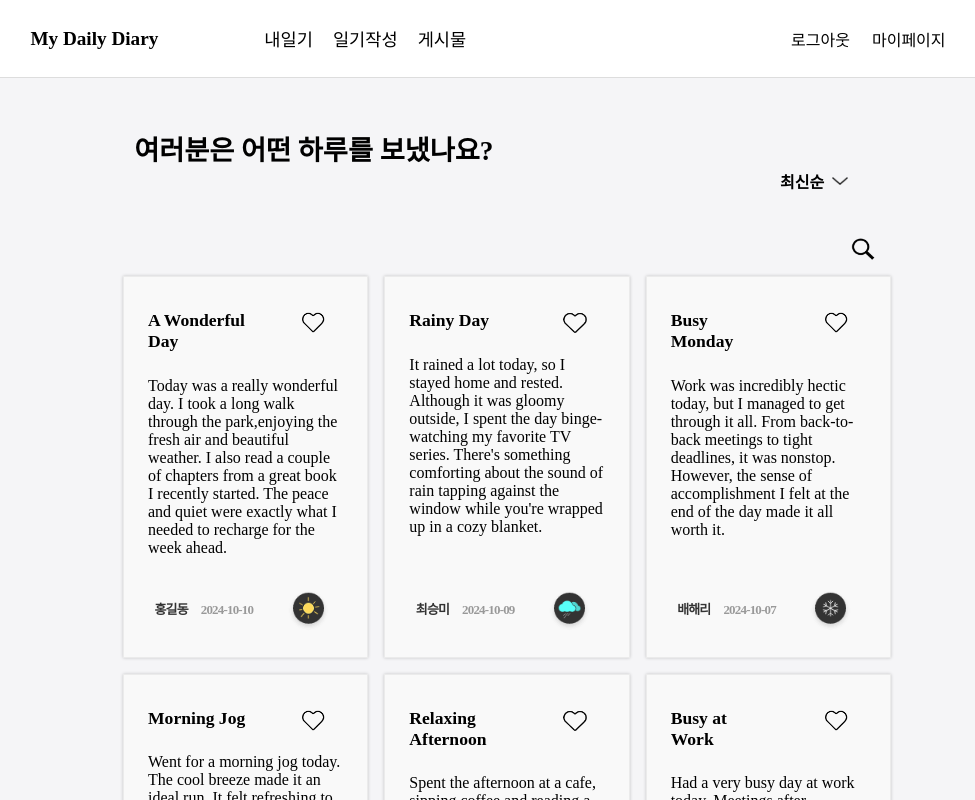
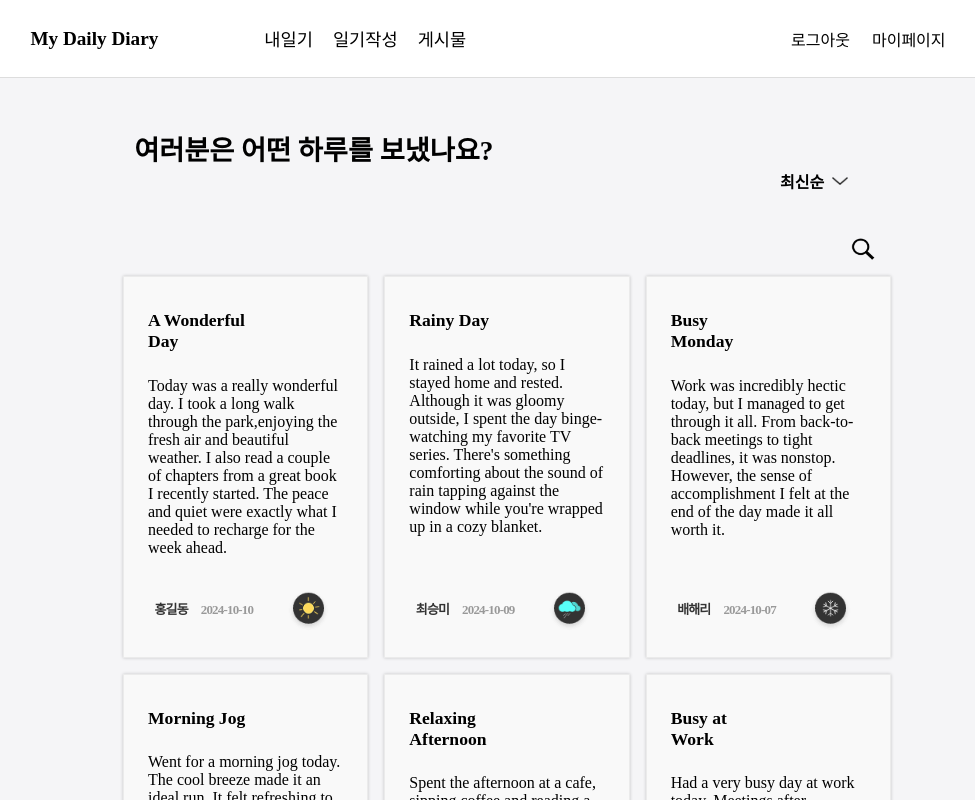
Before and after one commit to SuhyeonB/capstone_FE, a React (Create React App) app: page /board in a window 1280 px wide. Shown: the top 800 px of the page, without its empty margins (149-1124 px from the left). Built offline with nearby package versions, Linux system fonts and the light colour scheme.

Commit message:
front-end completed_2

```diff
--- a/src/pages/createDiary/Diaryboard.js
+++ b/src/pages/createDiary/Diaryboard.js
@@ -1,5 +1,5 @@
 import React, { useState } from 'react';
-import api from '../../api/interceptor';
+import { useNavigate } from 'react-router-dom';
 import dummy_post from '../../dummy/dummy_post';
 import dummy_user from '../../dummy/dummy_user';
 import "../../styles/diary.css";
@@ -9,50 +9,43 @@ import arrowDwn from '../../assets/icons/arrow_dwn.gif';
 import searchIcon from '../../assets/icons/search.png';
 
 const Diaryboard = () => {
-  const [sortOrder, setSortOrder] = useState("latest"); // 최신순, 좋아요순 정렬 순서 상태
-  const [isDropdownOpen, setIsDropdownOpen] = useState(false); // 정렬 드롭다운 열림/닫힘 상태
-  const [isSearchOpen, setIsSearchOpen] = useState(false); // 검색창 열림/닫힘 상태
-  const [searchQuery, setSearchQuery] = useState(""); // 검색어 상태
+  const [sortOrder, setSortOrder] = useState("latest");
+  const [isDropdownOpen, setIsDropdownOpen] = useState(false);
+  const [isSearchOpen, setIsSearchOpen] = useState(false);
+  const [searchQuery, setSearchQuery] = useState("");
 
-  // 유저이름 찾가
   const findUserNameById = (userId) => {
     const user = dummy_user.find(user => user.user_id === userId);
     return user ? user.name : 'Unknown User';
   };
 
-  // 게시를 목록 정렬 / 공개된 개시글 표시
   const sortedPosts = [...dummy_post]
-    .filter((diary) => diary.public === 1) // 공개된 게시글만 표시
+    .filter((diary) => diary.public === 1)
     .sort((a, b) => {
       if (sortOrder === "latest") {
-        return new Date(b.createdAt) - new Date(a.createdAt); // 최신순으로 정렬
+        return new Date(b.createdAt) - new Date(a.createdAt);
       } else {
-        return b.likes - a.likes; // 좋아요순으로 정렬
+        return b.likes - a.likes;
       }
     });
 
-  // 정렬 순서 변경 함수
   const handleSortChange = (order) => {
     setSortOrder(order);
-    setIsDropdownOpen(false); // 드롭다운 닫기
+    setIsDropdownOpen(false);
   };
 
-  // 정렬 드롭다운 열림/닫힘 토글
   const toggleDropdown = () => {
     setIsDropdownOpen(!isDropdownOpen);
   };
 
-  // 검색창 열림/닫힘 토글
   const toggleSearch = () => {
     setIsSearchOpen(!isSearchOpen);
   };
 
-  // 검색어 변경 시 검색어 상태 업데이트
   const handleSearchChange = (e) => {
     setSearchQuery(e.target.value);
   };
 
-  // 검색어에 따라 게시글 필터링
   const filteredPosts = sortedPosts.filter((diary) =>
     diary.title.includes(searchQuery) || diary.content.includes(searchQuery)
   );
@@ -61,10 +54,7 @@ const Diaryboard = () => {
     <div className="diary-board">
       <h1 className='board-title'>여러분은 어떤 하루를 보냈나요?</h1>
 
-      {/* 검색 및 정렬 컨테이너 */}
       <div className="search-sort-container">
-
-        {/* 검색 아이콘 */}
         <img
           src={searchIcon}
           alt="Search Icon"
@@ -72,7 +62,6 @@ const Diaryboard = () => {
           onClick={toggleSearch}
         />
 
-        {/* 검색창 */}
         {isSearchOpen && (
           <input
             type="text"
@@ -83,7 +72,6 @@ const Diaryboard = () => {
           />
         )}
 
-        {/* 정렬 드롭다운 */}
         <div className="sort-dropdown">
           <div className="dropdown">
             <button className="dropbtn" onClick={toggleDropdown}>
@@ -95,7 +83,6 @@ const Diaryboard = () => {
               />
             </button>
 
-            {/* 드롭다운 메뉴 항목 */}
             {isDropdownOpen && (
               <div className="dropdown-content">
                 <div
@@ -116,11 +103,11 @@ const Diaryboard = () => {
         </div>
       </div>
 
-      {/* 게시글 목록 */}
       <div className="diary-list">
         {filteredPosts.map((diary) => (
           <DiaryEntry
             key={diary.post_id}
+            postId={diary.post_id}
             title={diary.title}
             content={diary.content}
             userId={diary.user_id}
@@ -135,42 +122,25 @@ const Diaryboard = () => {
   );
 };
 
-// 게시글 항목 컴포넌트
-const DiaryEntry = ({ title, content, userId, createdAt, weather, imageUrl, findUserNameById }) => {
-  const [liked, setLiked] = useState(false);   // 좋아요 버튼 상태
+const DiaryEntry = ({ postId, title, content, userId, createdAt, weather, imageUrl, findUserNameById }) => {
+  const navigate = useNavigate();
 
-  // 좋아요 버튼 클릭 시 상태 변경 및 서버로 좋아요 상태 전송
-  const toggleLike = async () => {
-    setLiked(!liked);
-    try {
-      const response = await api.post('/api/like', { postId: userId, liked: !liked }); // 좋아요 상태를 서버에 업데이트하는 요청
-      console.log(response.data.message); // 서버의 응답 메시지 출력
-    } catch (error) {
-      console.error("Failed to update like status:", error);
-    }
+  // 게시물 클릭 시 DiaryDetail로 이동하며 상태 전달
+  const goToDetailPage = () => {
+    navigate(`/diary/${postId}`, { state: { fromDiaryboard: true } });
   };
 
   return (
-    <div className="diary-entry">
-      {/* 좋아요 버튼 */}
-      <span
-        className={`like-button ${liked ? 'liked' : ''}`}
-        onClick={toggleLike}
-      />
-      {/* 이미지가 있는 경우 이미지 표시 */}
+    <div className="diary-entry" onClick={goToDetailPage}>
       {imageUrl && (
         <div className="diary-image">
           <img src={imageUrl} alt="Diary entry" />
         </div>
       )}
-      {/* 제목 */}
       <div className="diary-header">
         <h2>{title}</h2>
       </div>
-      {/* 내용 */}
       <p>{content}</p>
-
-      {/* 게시글 메타 정보 */}
       <div className="diary-meta">
         <span className='user-name'>{findUserNameById(userId)}</span>
         <span className='createdAt'>{createdAt}</span>
--- a/src/pages/createDiary/MyDiaryboard.js
+++ b/src/pages/createDiary/MyDiaryboard.js
@@ -1,4 +1,4 @@
-import React, { useState, useEffect } from 'react';
+import React, { useState } from 'react';
 import DatePicker from 'react-datepicker';
 import 'react-datepicker/dist/react-datepicker.css';
 import { useNavigate } from 'react-router-dom';
@@ -7,51 +7,33 @@ import dummy_post from '../../dummy/dummy_post';
 import dummy_user from '../../dummy/dummy_user';
 import "../../styles/diary.css";
 
-const currentUserId = 101; // 현재 사용자 ID
+const currentUserId = 101;
 
 const MyDiaryboard = () => {
   const [dateRange, setDateRange] = useState([null, null]);
   const [startDate, endDate] = dateRange;
   const [dateFilterOpen, setDateFilterOpen] = useState(false);
-  const [likes, setLikes] = useState({});
   const [selectedDate, setSelectedDate] = useState(null); // 요약할 날짜 선택
   const [showModal, setShowModal] = useState(false); // 모달 창 상태
   const [summaryResult, setSummaryResult] = useState(null); // 요약 결과 상태
   const navigate = useNavigate();
 
-  // 현재 사용자 정보 가져오기
   const currentUser = dummy_user.find(user => user.user_id === currentUserId);
   const currentUserName = currentUser ? currentUser.name : '알 수 없는 사용자';
 
-  // 좋아요 수를 서버에서 가져오는 함수
-  useEffect(() => {
-    const fetchLikes = async () => {
-      try {
-        const response = await api.get('/api/likes'); // 모든 게시글의 좋아요 수 가져오기
-        setLikes(response.data); // 서버에서 받은 좋아요 데이터를 상태에 저장
-      } catch (error) {
-        console.error("Failed to fetch likes:", error);
-      }
-    };
-    fetchLikes();
-  }, []);
-
-  // 현재 사용자의 일기 목록 필터링 및 정렬
   const currentUserDiaries = dummy_post
     .filter(diary => diary.user_id === currentUserId) // 현재 사용자의 일기만 필터링
     .filter(diary => {
-      if (!startDate || !endDate) return true; // 날짜가 선택되지 않으면 필터링하지 않음
+      if (!startDate || !endDate) return true;
       const diaryDate = new Date(diary.createdAt);
       return diaryDate >= startDate && diaryDate <= endDate;
     })
     .sort((a, b) => new Date(b.createdAt) - new Date(a.createdAt)); // 최신순 정렬
 
-  // 특정 일기 항목 클릭 시 상세 페이지로 이동하는 함수
   const handleEntryClick = (postId) => {
     navigate(`/diary/${postId}`);
   };
 
-  // 날짜 필터 토글
   const handleDateFilterToggle = () => {
     setDateFilterOpen(!dateFilterOpen);
     if (dateFilterOpen) {
@@ -59,10 +41,8 @@ const MyDiaryboard = () => {
     }
   };
 
-  // 특정 날짜의 일기를 요약 요청하는 함수
   const handleSummarizeDailyDiary = async (dailyDiaries) => {
     try {
-      // dailyDiaries 배열에서 필요한 정보를 추출하여 JSON 형태로 변환
       const diaryData = {
         diaries: dailyDiaries.map(diary => ({
           user_id: diary.user_id,
@@ -71,25 +51,21 @@ const MyDiaryboard = () => {
         })),
       };
 
-      // JSON 데이터를 Blob 형태로 변환하여 파일처럼 처리
       const blob = new Blob([JSON.stringify(diaryData)], { type: 'application/json' });
       const formData = new FormData();
-      formData.append('file', blob, 'daily_diary.json'); // 서버에서 'file'이라는 이름으로 데이터를 받도록 설정
+      formData.append('file', blob, 'daily_diary.json');
 
-      // API 요청: /summarize_diary 엔드포인트로 formData 전송
       const response = await api.post('http://localhost:8000/summarize_diary', formData, {
         headers: { 'Content-Type': 'multipart/form-data' },
       });
 
-      // 서버의 요약 결과를 상태에 저장하여 화면에 표시
       setSummaryResult(response.data.summary);
       setShowModal(false); // 모달 창을 닫음
     } catch (error) {
-      console.error("Error summarizing diary:", error); // 오류가 발생하면 콘솔에 출력
+      console.error("Error summarizing diary:", error);
     }
   };
 
-  // 요약 버튼 클릭 핸들러
   const handleSummarizeClick = () => {
     if (!selectedDate) {
       alert("요약할 날짜를 선택해주세요.");
@@ -195,9 +171,6 @@ const MyDiaryboard = () => {
               <span className='createdAt'>{diary.createdAt}</span>
               <span className={`weather-icon ${diary.weather}`}></span>
             </div>
-            <div className="like-section">
-              <span className="like-count">{likes[diary.post_id] || 0}</span>
-            </div>
           </div>
         ))}
       </div>
--- a/src/styles/diary.css
+++ b/src/styles/diary.css
@@ -484,28 +484,6 @@ h2 {
     padding-right: 6em;
 }
 
-.like-button, .like-section {
-    position: absolute;
-    right: 2.5em;
-    width: 1.7em;
-    height: 1.7em;
-    background-image: url('/src/assets/icons/ico-subscription-b@2x_2.png');
-    background-size: cover;
-    cursor: pointer;
-}
-
-.like-button {
-    background-image: url('/src/assets/icons/ico-subscription-b@2x_2.png');
-}
-
-.like-button.liked, .like-section {
-    background-image: url('/src/assets/icons/ico-subscription-b@2x.png');
-}
-
-.like-count {
-    margin-top: 1em;
-}
-
 /* search */
 .search-sort-container {
     display: flex;
@@ -691,8 +669,13 @@ h2 {
 }
 
 .like-icon {
-    width: 1.7em;
-    height: 1.7em;
-    background-image: url('../assets/icons/ico-subscription-b@2x.png'); /* 좋아요 아이콘 */
-    background-size: contain;
+    background-image: url('/src/assets/icons/ico-subscription-b_2.png'); /* 비어있는 하트 이미지 */
+    width: 24px;
+    height: 24px;
+    cursor: pointer;
+    background-size: cover;
 }
+
+.like-icon.liked {
+    background-image: url('/src/assets/icons/ico-subscription-b.png'); /* 채워진 하트 이미지 */
+}
```
Also changed, not shown: src/pages/createDiary/DiaryDetail.js (+52 -19 lines).
